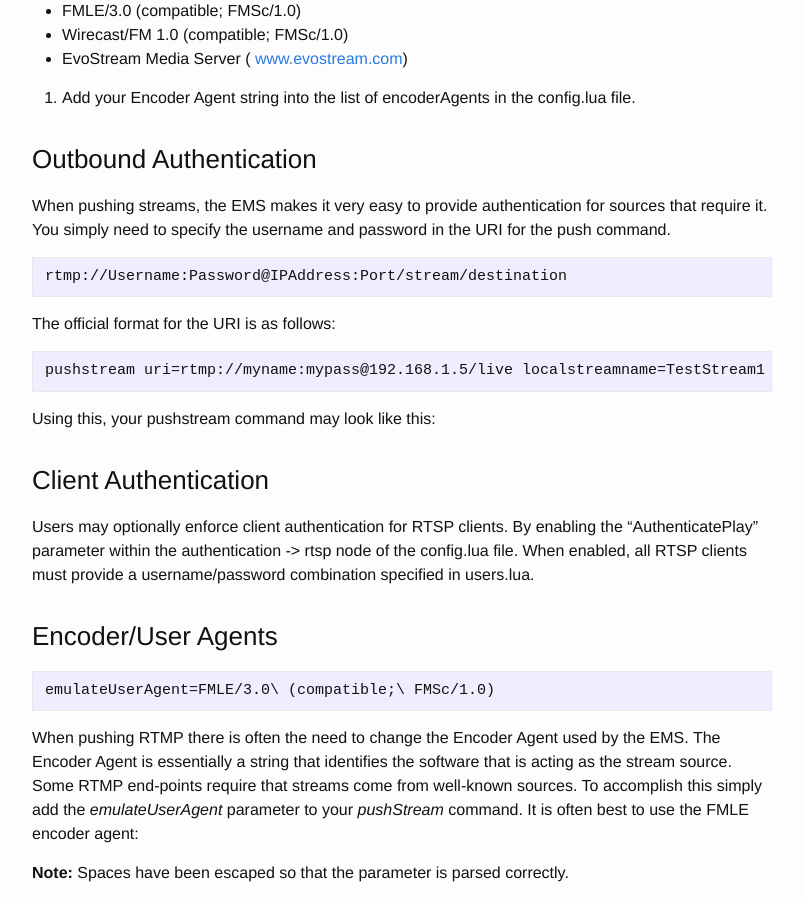
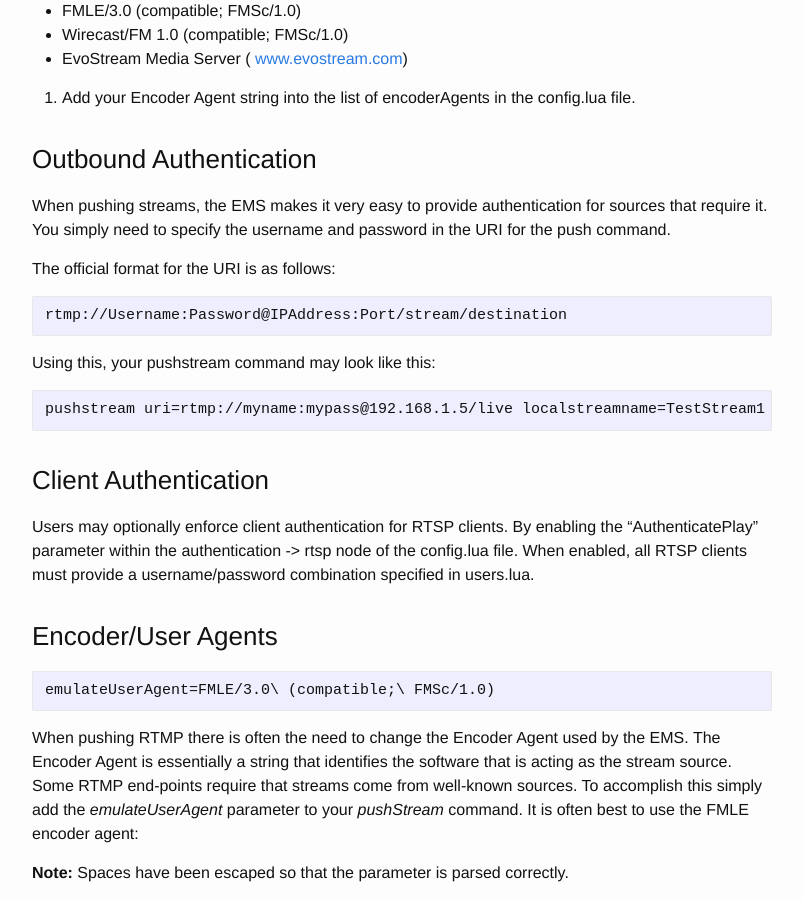
Before and after one commit to EvoStream/ems_user_guide, a Jekyll site: the page built from _posts/2016-01-01-security.md, in a window 1280 px wide and 900 px high, scrolled down 3401 px. Shown: the whole window, without its empty margins (238-1041 px from the left). Built offline with Jekyll 4.4.1, drawn with Linux system fonts in a browser that asks for light colours.

Commit message:
Fix document conversion errors

```diff
--- a/_posts/2016-01-01-security.md
+++ b/_posts/2016-01-01-security.md
@@ -110,9 +110,9 @@ An important part of inbound authentication for RTMP is validating the "Encoder
 
 1. Change your Encoder Agent string to one that the EMS anticipates:
 
-- FMLE/3.0 (compatible; FMSc/1.0)
-- Wirecast/FM 1.0 (compatible; FMSc/1.0)
-- EvoStream Media Server ( [www.evostream.com](http://www.evostream.com/))
+  - FMLE/3.0 (compatible; FMSc/1.0)
+  - Wirecast/FM 1.0 (compatible; FMSc/1.0)
+  - EvoStream Media Server ( [www.evostream.com](http://www.evostream.com/))
 
 1. Add your Encoder Agent string into the list of encoderAgents in the config.lua file.
 
@@ -120,13 +120,14 @@ An important part of inbound authentication for RTMP is validating the "Encoder
 
 When pushing streams, the EMS makes it very easy to provide authentication for sources that require it. You simply need to specify the username and password in the URI for the push command.
 
+The official format for the URI is as follows:
+
     rtmp://Username:Password@IPAddress:Port/stream/destination
 
-The official format for the URI is as follows:
+Using this, your pushstream command may look like this:
 
     pushstream uri=rtmp://myname:mypass@192.168.1.5/live localstreamname=TestStream1 targetstreamname=PushedStream
 
-Using this, your pushstream command may look like this:
 
 ### Client Authentication
 
```
